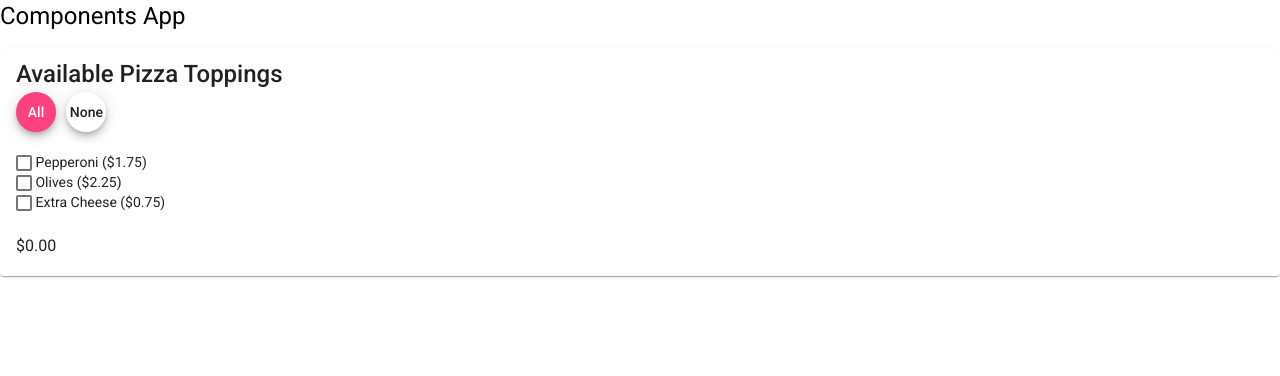
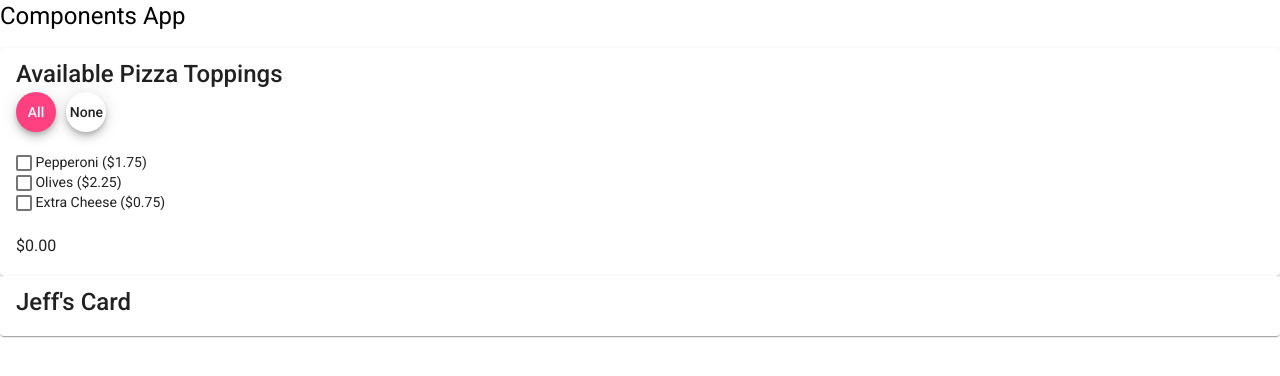
Before and after one commit to tsteelematc/components-5, an Angular app: page / in a window 1280 px wide. Shown: the top 376 px of the page. Built offline with nearby package versions, Linux system fonts and the light colour scheme.

Commit message:
Starting to build the addition componant
Remembered to add the mat controls

```diff
--- a/src/app/app.component.html
+++ b/src/app/app.component.html
@@ -2,3 +2,4 @@
   {{ title }}
 </h1>
 <app-pizza-toppings></app-pizza-toppings>
+<app-jdh-addition></app-jdh-addition>
--- a/src/app/app.module.ts
+++ b/src/app/app.module.ts
@@ -8,6 +8,8 @@ import { BrowserAnimationsModule } from '@angular/platform-browser/animations';
 import { MatCardModule } from '@angular/material/card';
 import { MatCheckboxModule } from '@angular/material/checkbox';
 import { MatButtonModule } from '@angular/material/button';
+import { MatInputModule } from '@angular/material/input';
+import { MatFormFieldModule } from '@angular/material/form-field';
 import { JdhAdditionComponent } from './jdh-addition/jdh-addition.component';
 
 @NgModule({
@@ -23,6 +25,8 @@ import { JdhAdditionComponent } from './jdh-addition/jdh-addition.component';
     , MatCardModule
     , MatCheckboxModule
     , MatButtonModule
+    , MatFormFieldModule
+    , MatInputModule
   ],
   providers: [],
   bootstrap: [AppComponent]
--- a/src/app/jdh-addition/jdh-addition.component.html
+++ b/src/app/jdh-addition/jdh-addition.component.html
@@ -1 +1,8 @@
-<p>jdh-addition works!</p>
+<mat-card>
+    <mat-card-title>
+        Jeff's Card
+    </mat-card-title>
+    <mat-card-content>
+
+    </mat-card-content>
+</mat-card>
```
